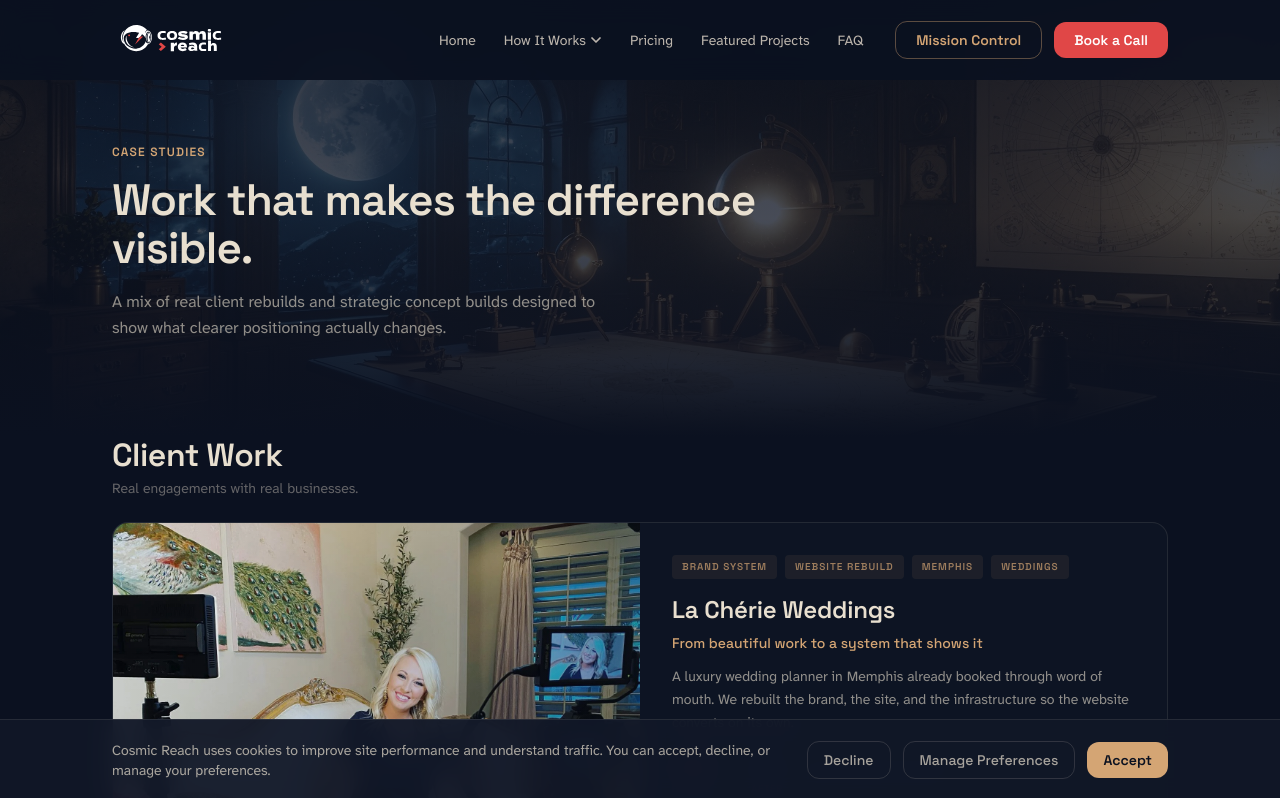
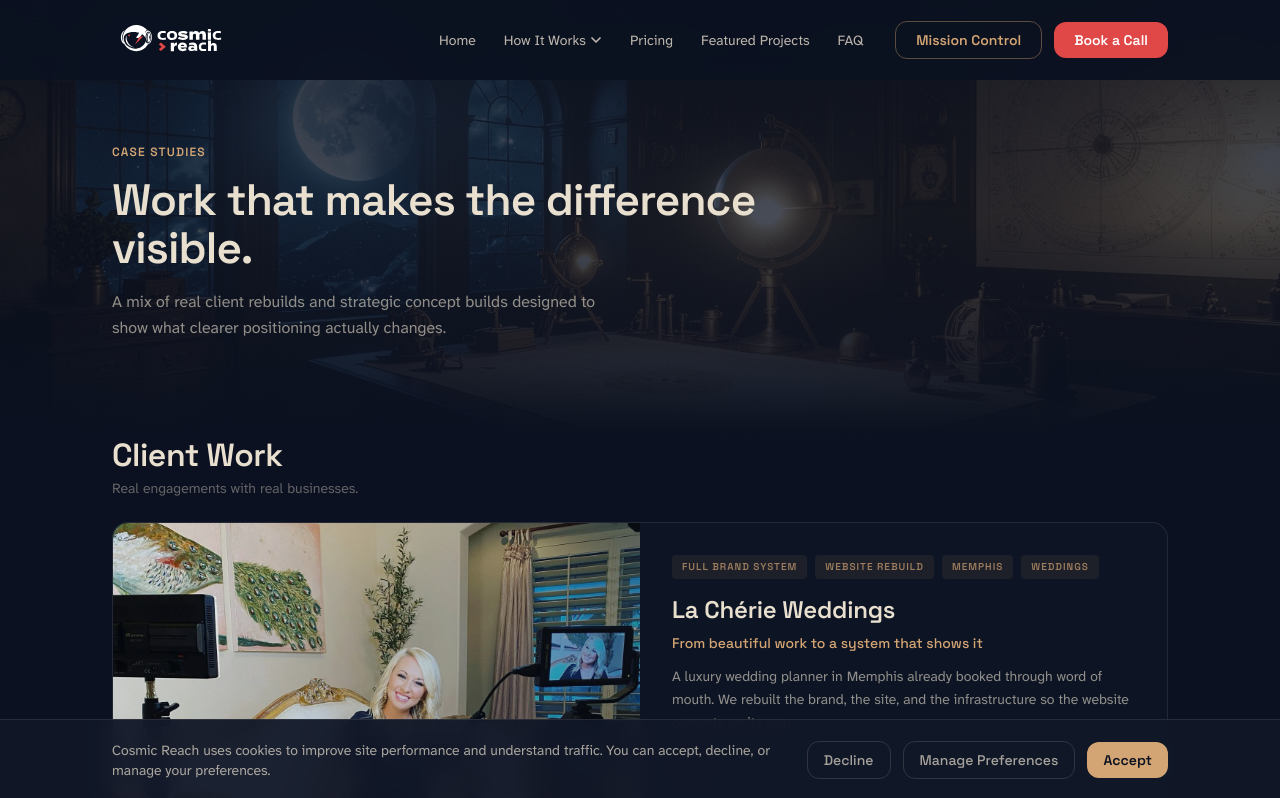
Before and after one commit to jordanknight1992-dotcom/cosmic-reach-creative, a Next.js app: page /work in a window 1280 px wide. Shown: the top 798 px of the page. Built offline with nearby package versions, Linux system fonts and the light colour scheme.

Commit message:
Update La Chérie tag to Full Brand System
Co-Authored-By: Claude Opus 4.6 <noreply@anthropic.com>

```diff
--- a/src/app/work/WorkGrid.tsx
+++ b/src/app/work/WorkGrid.tsx
@@ -24,7 +24,7 @@ const clientWork: Project[] = [
     image: "/images/work/image-asset-11.jpeg",
     imageAlt: "The founder of La Ch\u00e9rie Weddings",
     imagePosition: "center 35%",
-    tags: ["Brand System", "Website Rebuild", "Memphis", "Weddings"],
+    tags: ["Full Brand System", "Website Rebuild", "Memphis", "Weddings"],
     type: "client",
     score: { before: 1.6, after: 7.0 },
   },
```
